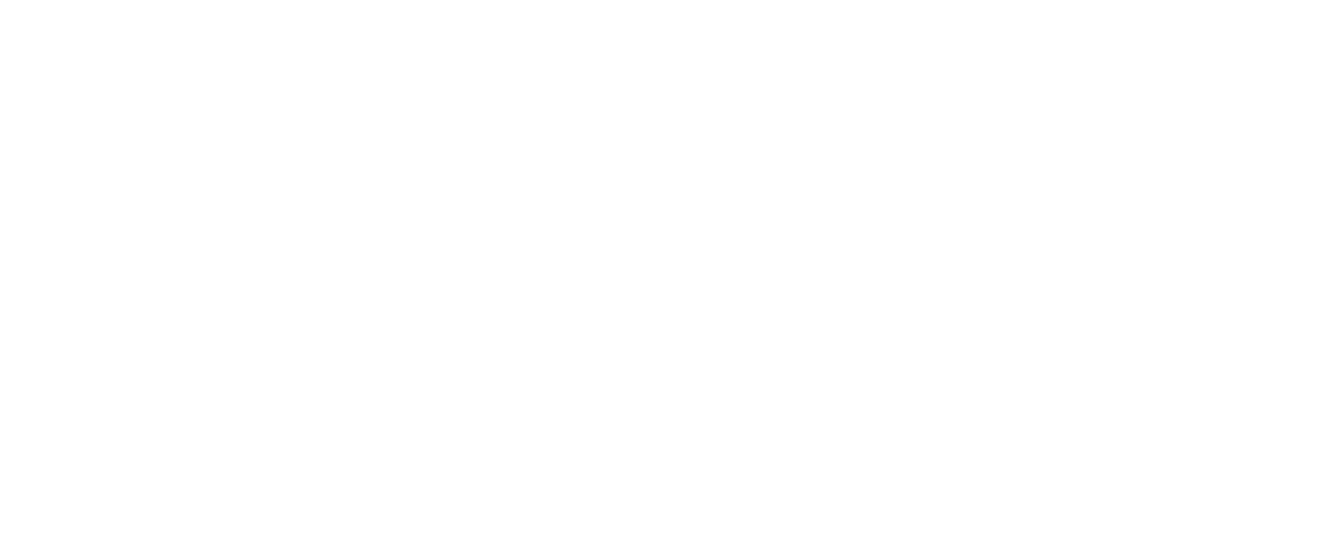
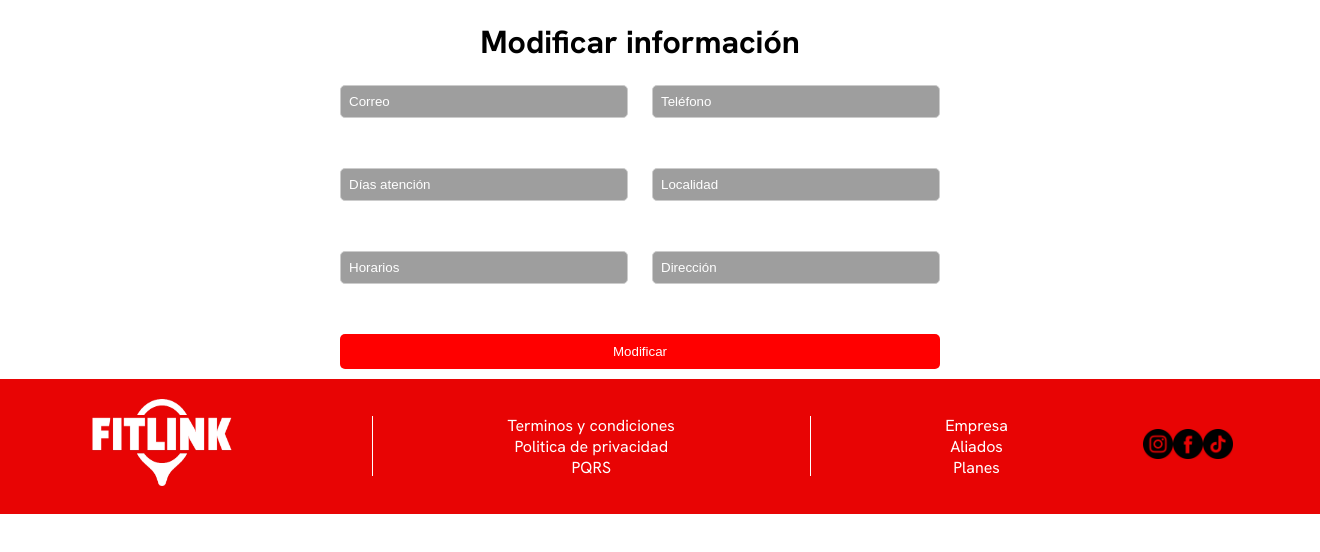
Before and after one commit to snova1/FITLINK, a React (Create React App) app in the folder frontend/: page /GymModify in a window 1280 px wide. Before the commit this address had no page. Shown: the top 552 px of the page, 1320 px wide, since content can reach past the window. Built offline with nearby package versions, Linux system fonts and the light colour scheme.

Commit message:
pestaña modificar info gimnasio

```diff
--- a/frontend/src/App.js
+++ b/frontend/src/App.js
@@ -8,6 +8,7 @@
 import TyC from './pages/TyC';
 import PPriv from './pages/PPriv';
 import GymAdmin from './pages/GymAdmin';
+import GymMod from './pages/GymMod';
 
 function App() {
   return (
@@ -20,8 +21,10 @@
         <Route path="/TyC" element={<TyC />}></Route>
         <Route path="/PoliticasDePrivacidad" element={<PPriv />}></Route>
         <Route path="/Gym" element={<GymAdmin />}></Route>
+        <Route path="/GymModify" element={<GymMod />}></Route>
       </Routes>
-    </BrowserRouter>
+  </BrowserRouter>
+
   );
 }
 
--- /dev/null
+++ b/frontend/src/hojas-de-estilo/GymMod.css
@@ -0,0 +1,45 @@
+.gym-info-modification-form {
+    max-width: 600px;
+    margin: 0 auto;
+  }
+  h1{
+    text-align: center;
+  }
+
+  .form-row {
+    display: flex;
+    justify-content: space-between;
+    margin-bottom: 20px;
+  }
+
+  .form-group {
+    width: 48%;
+  }
+
+  .form-group label {
+    display: block;
+    margin-bottom: 5px;
+  }
+
+  .form-group input {
+    width: 100%;
+    padding: 8px;
+    border-radius: 5px;
+    border: 1px solid #ccc;
+  }
+
+  .submit-button {
+    display: block;
+    width: 100%;
+    padding: 10px;
+    background-color: red;
+    color: white;
+    border: none;
+    border-radius: 5px;
+    cursor: pointer;
+    margin-bottom: 10px !important;
+  }
+
+  .submit-button:hover {
+    background-color: darkred;
+  }
--- a/frontend/src/pages/GymAdmin.js
+++ b/frontend/src/pages/GymAdmin.js
@@ -1,8 +1,13 @@
 import React from 'react';
+import { useNavigate } from 'react-router-dom';
 import '../hojas-de-estilo/GymAdmin.css';
 import Footer from '../Footer';
 
 function GymAdmin() {
+  const navigate = useNavigate();
+  const handleModifyInfoClick = () => {
+    navigate('/GymModify');
+  };
   return (
     <div className="gym-admin-dashboard">
       <div className="gym-info">
@@ -16,7 +21,7 @@
           <li><span className="data-type">Dirección:</span> <span className="data-value">Dirección</span></li>
           <li><span className="data-type">Teléfono:</span> <span className="data-value">1234567890</span></li>
         </ul>
-        <button className="modify-info-button">Modificar info</button>
+        <button className="modify-info-button" onClick={handleModifyInfoClick}>Modificar info</button>
       </div>
       <div className="ingreso-chart">
         <h2 className="chart-title">Tus ingresos mensuales</h2>
--- /dev/null
+++ b/frontend/src/pages/GymMod.js
@@ -0,0 +1,60 @@
+import React, { useState } from 'react';
+import '../hojas-de-estilo/GymMod.css';
+import Footer from '../Footer';
+
+function GymMod(){
+    const [formData, setFormData] = useState({
+        email: '',
+        phone: '',
+        days: '',
+        location: '',
+        hours:'',
+        address:''
+      });
+
+    const handleChange = (e) => {
+        const { name, value } = e.target;
+        setFormData({
+          ...formData,
+          [name]: value
+        });
+      };
+
+    return(
+        <div>
+            <h1>Modificar información</h1>
+            <div className="gym-info-modification-form">
+                <form>
+                    <div className="form-row">
+                        <div className="form-group">
+                            <input type="email" id="email" name="email" placeholder='Correo' onChange={handleChange}/>
+                        </div>
+                        <div className="form-group">
+                            <input type="tel" id="phone" name="phone" placeholder='Teléfono' onChange={handleChange}/>
+                        </div>
+                    </div>
+                    <div className="form-row">
+                        <div className="form-group">
+                            <input type="text" id="days" name="days" placeholder='Días atención' onChange={handleChange}/>
+                        </div>
+                        <div className="form-group">
+                            <input type="text" id="location" name="location" placeholder='Localidad' onChange={handleChange}/>
+                        </div>
+                    </div>
+                    <div className="form-row">
+                        <div className="form-group">
+                            <input type="text" id="hours" name="hours" placeholder='Horarios' onChange={handleChange}/>
+                        </div>
+                        <div className="form-group">
+                            <input type="text" id="address" name="address" placeholder='Dirección' onChange={handleChange}/>
+                        </div>
+                    </div>
+                    <button type="submit" className="submit-button">Modificar</button>
+                </form>
+            </div>
+            <Footer />
+        </div>
+    );
+}
+
+export default GymMod;
```
